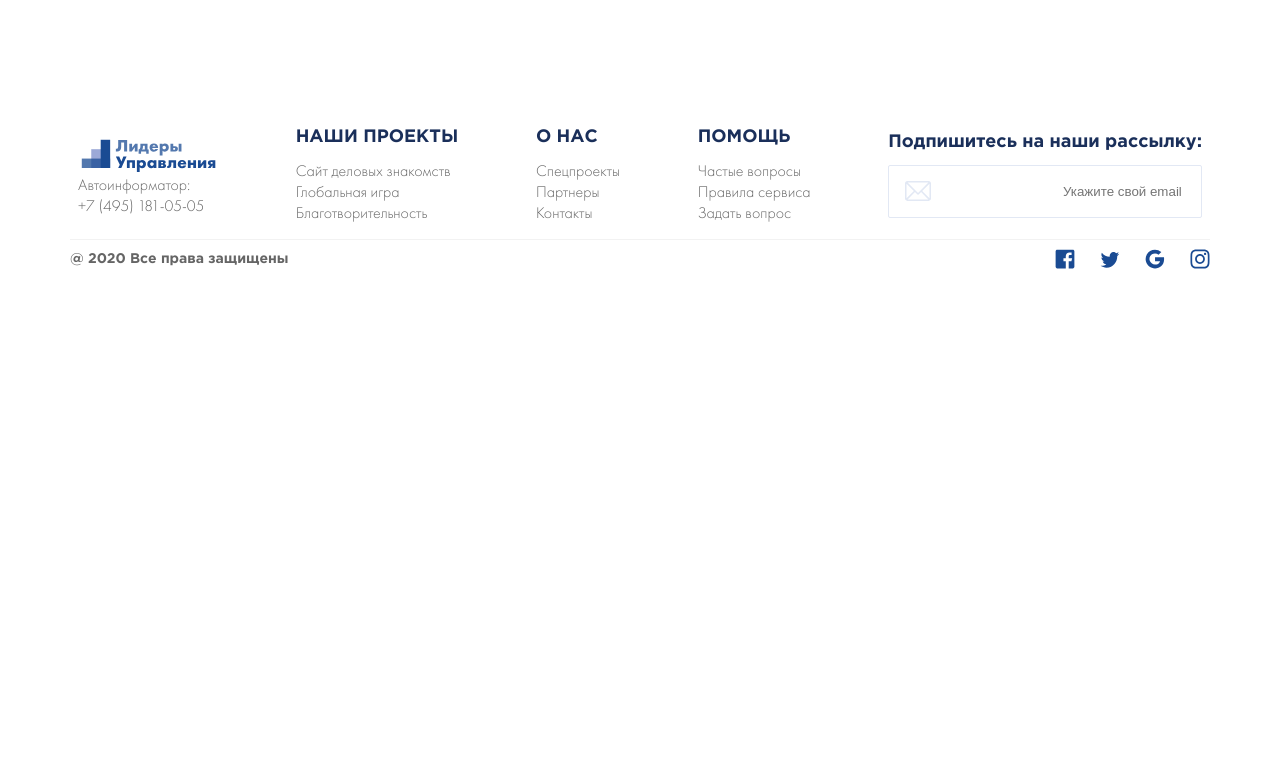
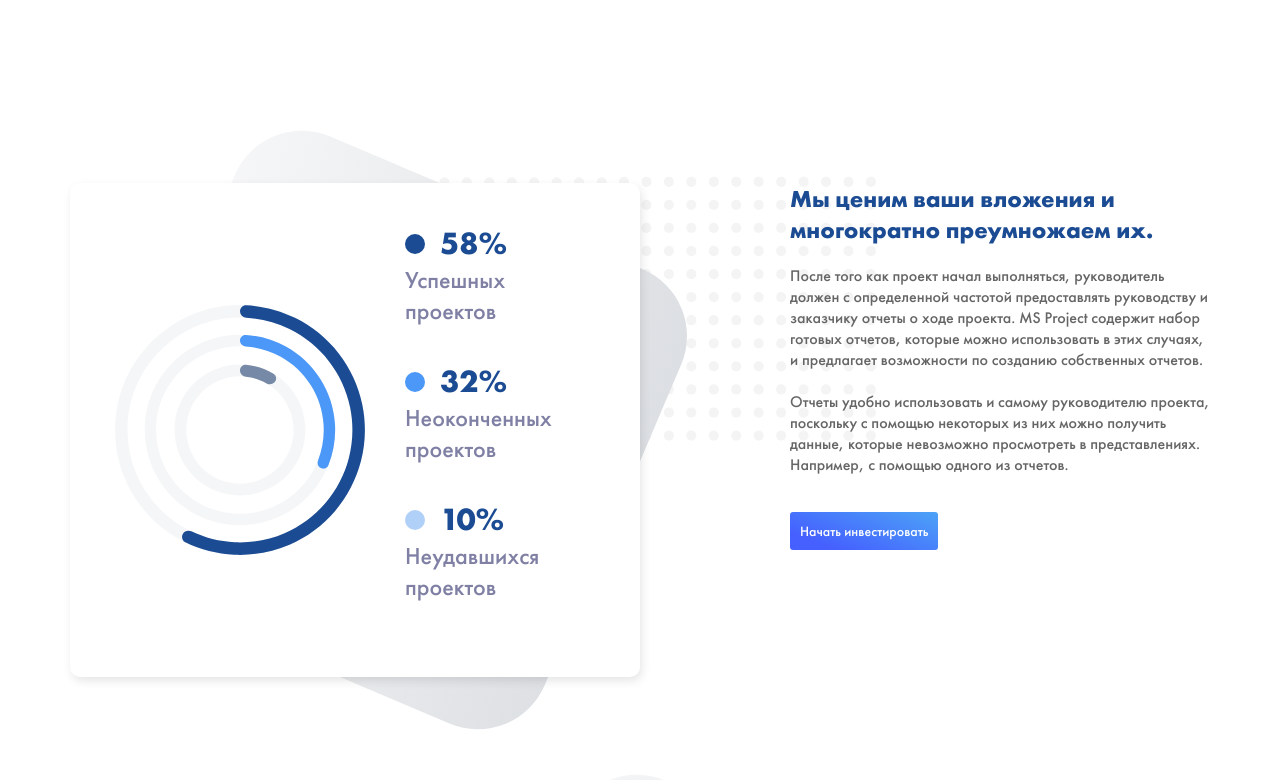
Before and after one commit to PurpIsLuv/lm, a Vue app: page /#/ in a window 1280 px wide. Shown: the part 700-1480 px from the top of the page. Before the commit the page ends 974 px from the top, so only its background shows below. Built offline with nearby package versions, Linux system fonts and the light colour scheme.

Commit message:
Create Statistic Component 1.0

```diff
--- a/src/assets/settings.scss
+++ b/src/assets/settings.scss
@@ -26,6 +26,11 @@ $Third                    :       #727378;
 $Support                  :       #e7e7e7;
 // Main
 $SliderBtn                :       #B0CAFF;
+
+// Statistic
+$FirstStat                :       #4B98F8;
+$SecondStat               :       #B1D0F7;
+$StatText                 :       #7F80A4;
 
 
 // Размеры экранов
--- /dev/null
+++ b/src/components/Statistic/StatisticCard.vue
@@ -0,0 +1,47 @@
+<template lang="pug">
+  .container.statistic(:class="bgPosition")
+    statistic-graph
+    statistic-desc
+</template>
+
+<script>
+import StatisticDesc from "./StatisticDesc";
+import StatisticGraph from "./StatisticGraph";
+
+export default {
+  name: "StatisticCard",
+  props: {
+    bgPosition: {
+      type: String,
+      required: true,
+      default: "left",
+      validator: function(value) {
+        if (value !== "left" && value !== "right") {
+          return "left";
+        }
+      }
+    }
+  },
+  components: {
+    StatisticGraph,
+    StatisticDesc
+  }
+};
+</script>
+
+<style lang="scss" scoped>
+.statistic {
+  display: flex;
+  justify-content: space-between;
+  padding: 75px 0;
+  background-image: url('../../assets/svg/statistic-bg.svg');
+  background-repeat: no-repeat;
+  background-size: auto 100%;
+}
+.statistic.left {
+  background-position: left;
+}
+.statistic.right {
+  background-position: right;
+}
+</style>
--- /dev/null
+++ b/src/components/Statistic/StatisticDesc.vue
@@ -0,0 +1,43 @@
+<template lang="pug">
+  .desc
+    h3.title Мы ценим ваши вложения и многократно преумножаем их.
+    p.description
+      | После того как проект начал выполняться, руководитель должен с определенной частотой предоставлять руководству и заказчику отчеты о ходе проекта. MS Project содержит набор готовых отчетов, которые можно использовать в этих случаях, и предлагает возможности по созданию собственных отчетов.
+      br
+      br
+      | Отчеты удобно использовать и самому руководителю проекта, поскольку с помощью некоторых из них можно получить данные, которые невозможно просмотреть в представлениях. Например, с помощью одного из отчетов.
+    router-link.start_btn(to="/start") Начать инвестировать
+</template>
+
+<script>
+export default {
+  name: 'StatisticDesc'
+};
+</script>
+
+<style lang="scss" scoped>
+.desc {
+  width: 50%;
+  padding-left: 150px;
+}
+.title {
+  color: $Main;
+  font-size: 24px;
+  font-weight: bold;
+  margin-top: 0;
+  margin-bottom: 20px;
+}
+.description {
+  font-size: 16px;
+  color: $SilverThird;
+  margin-bottom: 45px;
+}
+.start_btn {
+  color: $White;
+  font-size: 14px;
+  padding: 10px;
+  min-width: 150px;
+  background: linear-gradient(20.49deg, #4560FE 18.91%, #50CDF3 150.1%);
+  border-radius: 3px;
+}
+</style>
--- /dev/null
+++ b/src/components/Statistic/StatisticGraph.vue
@@ -0,0 +1,75 @@
+<template lang="pug">
+  .graph
+    img.graph_icon(src="@/assets/svg/stat.svg" alt="")
+    ul.stat
+      li.stat-item
+        span.percent.first-color 58%
+        p.title Успешных проектов
+      li.stat-item
+        span.percent.second-color 32%
+        p.title Неоконченных проектов
+      li.stat-item
+        span.percent.third-color 10%
+        p.title Неудавшихся проектов
+</template>
+
+<script>
+export default {
+  name: 'StatisticGraph'
+};
+</script>
+
+<style lang="scss" scoped>
+// Graphic
+.graph {
+  min-width: calc(50% - 80px);
+  display: flex;
+  align-items: center;
+  justify-content: space-between;
+  padding: 40px;
+  background: #FFFFFF;
+  box-shadow: 2px 4px 10px rgba(0, 0, 0, 0.1);
+  border-radius: 10px;
+}
+.graph_icon {
+  width: 260px;
+}
+// Statistic
+.stat {
+  list-style: none;
+  margin: 0 0 0 35px;
+  padding-left: 0;
+}
+.stat-item {
+  margin-bottom: 35px;
+}
+.percent {
+  color: $Main;
+  font-size: 32px;
+  font-weight: bold;
+  display: flex;
+  align-items: center;
+  &:before {
+    content: '';
+    width: 20px;
+    float: left;
+    height: 20px;
+    border-radius: 50%;
+    margin-right: 15px;
+  }
+}
+.percent.first-color:before {
+  background-color: $Main;
+}
+.percent.second-color:before {
+  background-color: $FirstStat;
+}
+.percent.third-color:before {
+  background-color: $SecondStat;
+}
+.title {
+  margin: 0;
+  font-size: 24px;
+  color: $StatText;
+}
+</style>
--- a/src/views/Home.vue
+++ b/src/views/Home.vue
@@ -1,19 +1,22 @@
 <template lang="pug">
   main-layout
     main-slider
+    statistic-card(:bgPosition="'left'")
+    statistic-card(:bgPosition="'right'")
 </template>
 
 <script>
 import MainLayout from "@/layouts/MainLayout";
-import MainSlider from "../components/MainSlider";
+import MainSlider from "@/components/MainSlider";
+import StatisticCard from "@/components/Statistic/StatisticCard";
 
 export default {
   components: {
     MainLayout,
-    MainSlider
+    MainSlider,
+    StatisticCard
   }
 };
 </script>
 
-<style lang="scss" scoped>
-</style>
+<style lang="scss" scoped></style>
```
Also changed, not shown: src/assets/svg/stat.svg (added), src/assets/svg/statistic-bg.svg (added).
